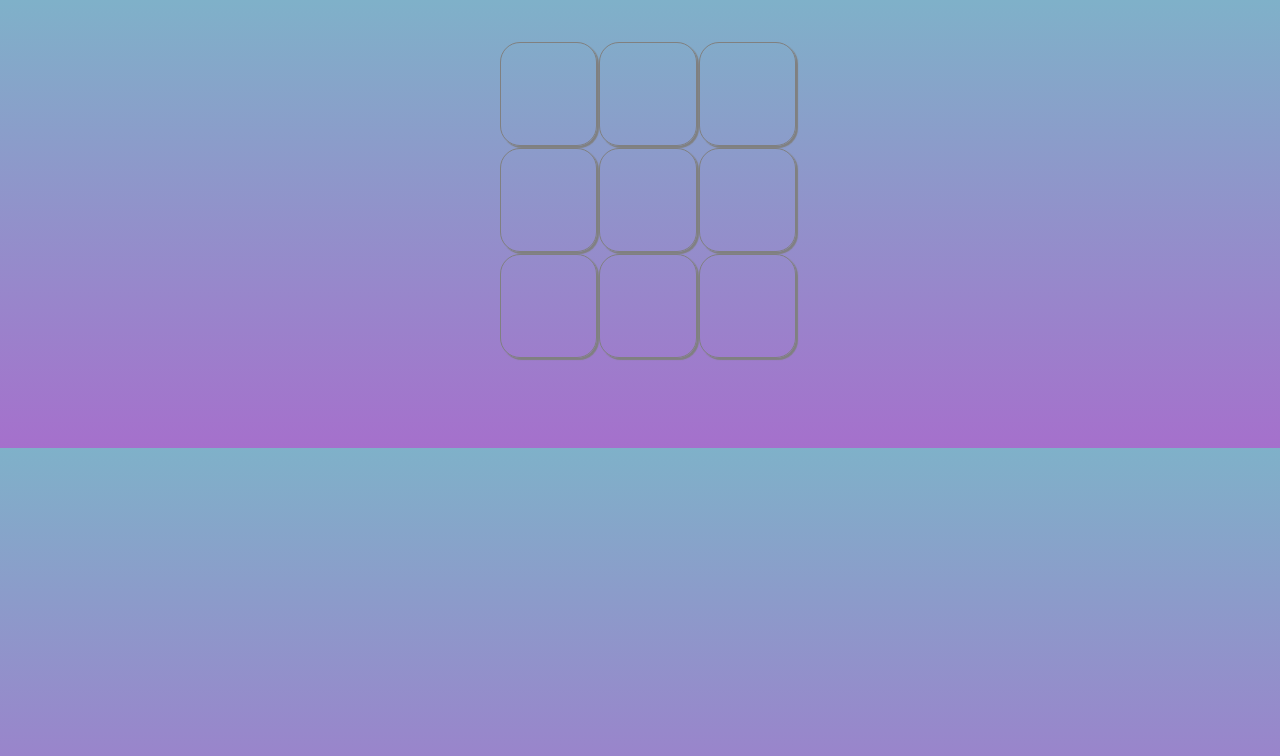
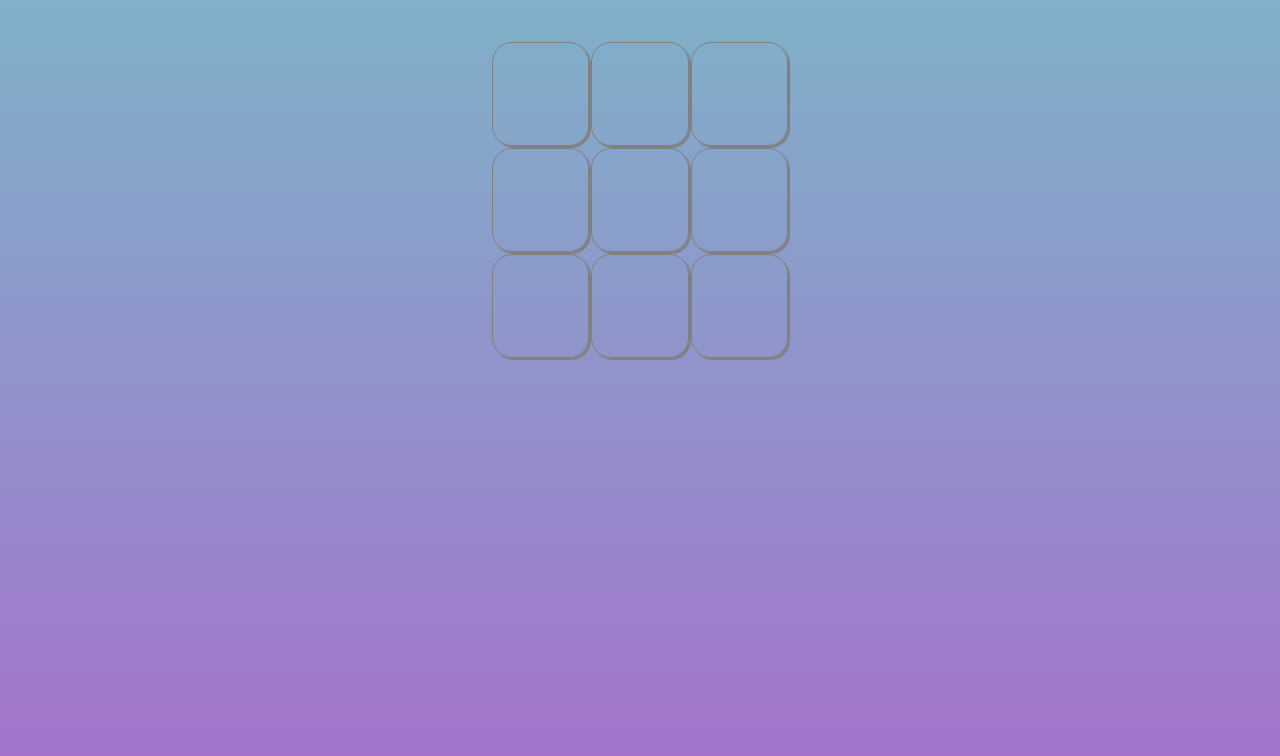
Before and after one commit to djlastnight/WebTicTacToe, a plain HTML site: page TicTacToe/index.html in a window 1280 px wide. Drawn offline with Linux system fonts and the light colour scheme.

Commit message:
Fixed the body's gradient background bug

```diff
--- a/TicTacToe/index.html
+++ b/TicTacToe/index.html
@@ -7,9 +7,9 @@
     <script src="jquery-3.2.0.min.js"></script>
     <style>
         body {
-            background: repeating-linear-gradient(#7FB1C9,#A570CC);
-            width: 100%;
-            height: 100%;
+            background-image: linear-gradient(#7FB1C9,#A570CC);
+            background-repeat: no-repeat;
+            background-attachment: fixed;
         }
 
         #wrapper {
```
